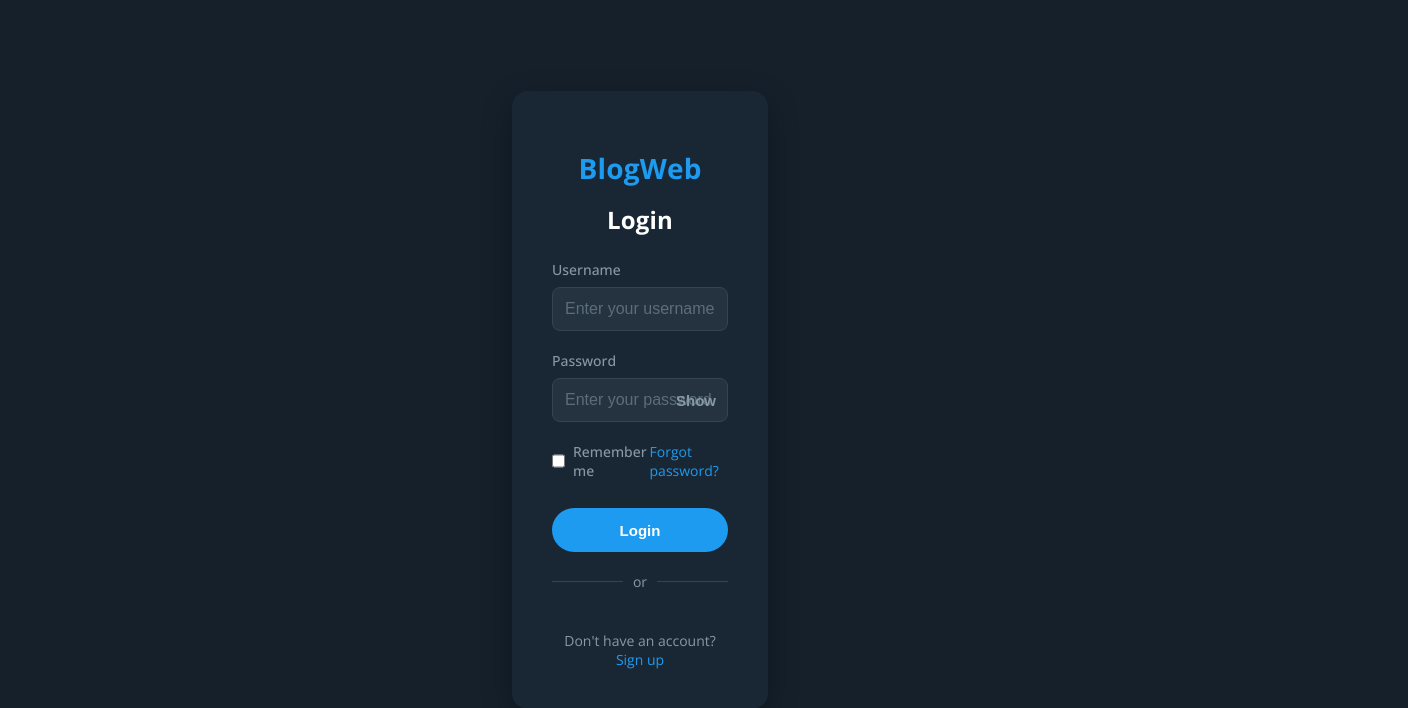
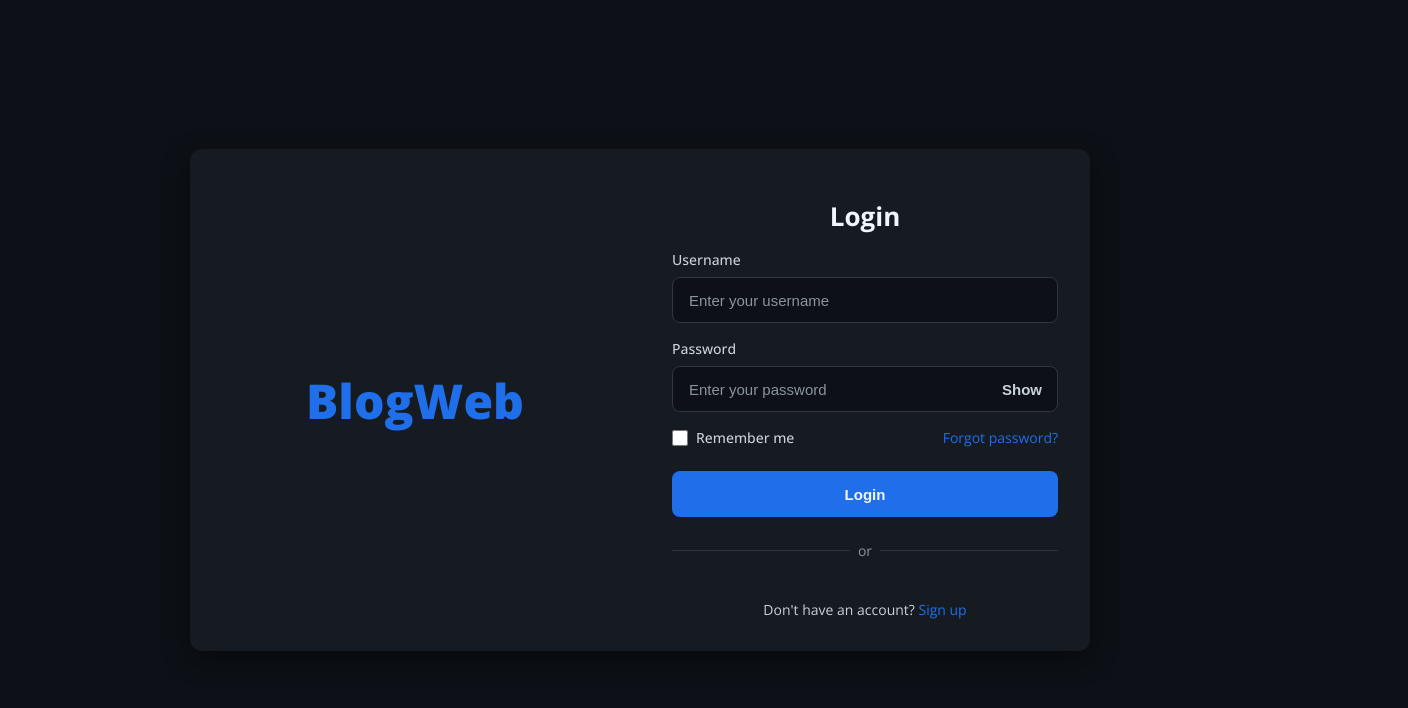
Before and after one commit to Czarny21012212/BlogWeb, a React (Create React App) app in the folder Frontend/blog-web/: page /login in a window 1280 px wide. Shown: the top 708 px of the page, 1408 px wide, since content can reach past the window. Built offline with nearby package versions, Linux system fonts and the light colour scheme; a web font is replaced by a local one.

Commit message:
create a design and userPanel

```diff
--- a/Frontend/blog-web/src/Home/home.css
+++ b/Frontend/blog-web/src/Home/home.css
@@ -1,120 +1,151 @@
 @import url('https://fonts.googleapis.com/css2?family=Open+Sans:ital,wght@0,300..800;1,300..800&family=Roboto:ital,wght@0,100..900;1,100..900&display=swap');
 
 :root {
-  --bg-primary: #15202b;
-  --bg-secondary: #192734;
-  --border-color: #253341;
-  --text-primary: #ffffff;
-  --text-secondary: #ccd6dd;
-  --text-tertiary: #8899a6;
-  --accent-color: #1d9bf0;
-  --accent-hover: #1a8cd8;
-  --hover-overlay: rgba(29, 155, 240, 0.1);
-
-  --spacing-xs: 0.5rem;
-  --spacing-sm: 0.75rem;
-  --spacing-md: 1rem;
-  --spacing-lg: 1.5rem;
-  --spacing-xl: 2rem;
+  --bg-primary: #0d1117;
+  --bg-secondary: #161b22;
+  --text-primary: #f0f6fc;
+  --text-secondary: #c9d1d9;
+  --text-tertiary: #8b949e;
+  --border-color: #30363d;
+  --accent-color: #1f6feb;
+  --accent-hover: #388bfd;
+  --spacing-xs: 4px;
+  --spacing-sm: 8px;
+  --spacing-md: 16px;
+  --spacing-lg: 24px;
+  --spacing-xl: 32px;
 }
 
 * {
   box-sizing: border-box;
 }
 
+html, body {
+  height: 100%;
+  margin: 0;
+  padding: 0;
+  overflow: hidden;
+}
+
 body {
+  font-family: "Open Sans", sans-serif;
   background-color: var(--bg-primary);
   color: var(--text-primary);
-  font-family: "Open Sans", sans-serif;
-  margin: 0;
-  padding: 0;
+  overflow-y: auto;
+}
+
+.home-container {
+  display: flex;
+  width: 100%;
+  height: 100vh;
+  overflow: hidden;
+}
+
+/* Fixed user panel on the left side */
+.user-panel {
+  position: fixed;
+  top: 0;
+  left: 0;
+  width: 20vw;
+  max-width: 300px;
+  margin: 5vh;
+  background-color: var(--bg-secondary);
+  padding: var(--spacing-md) var(--spacing-lg);
+  z-index: 10;
+  border-radius: 12px;
+  box-shadow: 0 1px 10px rgba(0, 0, 0, 0.034);
+}
+
+/* Main content area with posts */
+.all-posts {
+  margin-left: calc(30vw + 10px);
+  margin-top: 5vh;
+  width: calc(40vw - 10px);
+  height: 100vh;
+  overflow-y: auto;
+  position: relative;
+  padding-bottom: 60px;
 }
 
 .posts-container {
   display: flex;
   flex-direction: column;
-  gap: var(--spacing-lg);
-  max-width: 700px;
-  margin: var(--spacing-xl) auto;
-  padding: 0 var(--spacing-md);
   width: 100%;
+  max-width: 600px;
+  margin: 0 auto;
 }
 
+/* Twitter-like post styling */
 .post {
   background-color: var(--bg-secondary);
-  border: 1px solid var(--border-color);
-  border-radius: 16px;
-  padding: var(--spacing-lg);
-  box-shadow: 0 4px 12px rgba(0, 0, 0, 0.2);
-  transition: background 0.3s ease, transform 0.2s ease;
+  padding: var(--spacing-md) var(--spacing-lg);
+  position: relative;
+  width: 100%;
+  margin: var(--spacing-sm);
+  border-radius: 12px;
+  box-shadow: 0 1px 10px rgba(0, 0, 0, 0.034);
 }
 
+/* Post header with avatar and name */
 .post-header {
   display: flex;
   justify-content: space-between;
-  align-items: center;
-  margin-bottom: var(--spacing-md);
+  align-items: flex-start;
+  margin-bottom: var(--spacing-sm);
 }
 
 .post-title {
-  font-size: 1.25rem;
+  font-size: 1.1rem;
   font-weight: bold;
-  color: #e8f5fe;
+  color: var(--text-primary);
   margin: 0;
 }
 
 .post-author {
-  font-size: 0.95rem;
+  font-size: 0.9rem;
   color: var(--text-tertiary);
+  margin-left: var(--spacing-xs);
 }
 
 .post-content {
-  font-size: 1rem;
-  color: var(--text-secondary);
-  line-height: 1.6;
+  font-size: 0.95rem;
+  color: var(--text-primary);
+  line-height: 1.4;
+  margin: var(--spacing-md) 0;
+  word-wrap: break-word;
 }
 
-/* Statistics Design */
-
+/* Statistics container (likes, retweets, etc) */
 .statistics-container {
   display: flex;
   align-items: center;
-  padding: 4px 8px;
-  margin-top: var(--spacing-sm);
+  justify-content: space-between;
+  max-width: 425px;
+  margin-top: var(--spacing-md);
 }
 
 .statistics-icon {
-  font-family: "Open Sans", sans-serif;
   background: none;
   border: none;
-  font-size: 14px;
-  color: #d1d1d1;
+  font-size: 13px;
+  color: var(--text-secondary);
   display: flex;
   align-items: center;
   gap: 4px;
   cursor: pointer;
-  padding: 2px;
-  border-radius: 4px;
-  transition: color 0.2s, background-color 0.2s;
+  padding: 4px 8px;
+  border-radius: 50%;
 }
 
 .statistics-icon:hover {
-  color: #ffee00cb;
-  background-color: rgba(255, 238, 0, 0.1);
+  color: var(--text-secondary);
+  background-color: transparent;
 }
 
-.statistics-icon:focus {
-  outline: 2px solid var(--accent-color);
-  outline-offset: 2px;
-}
-
-/* Comment Section Design */
-
+/* Comments section */
 .comments-container {
-  padding-top: var(--spacing-lg);
-  font-family: 'Open Sans', sans-serif;
-  color: #e0e0e0;
-  font-size: 0.95rem;
+  padding-top: var(--spacing-sm);
+  width: 100%;
 }
 
 .toggle-comments {
@@ -122,38 +153,24 @@ body {
   font-size: 0.9rem;
   cursor: pointer;
   user-select: none;
-  margin-bottom: var(--spacing-xs);
-  transition: color 0.2s;
   padding: var(--spacing-xs);
   border-radius: 4px;
 }
 
 .toggle-comments:hover {
-  color: var(--text-primary);
-
-}
-
-.toggle-comments:focus {
-  outline: 2px solid var(--accent-color);
-  outline-offset: 2px;
-}
-
-.comments-divider {
-  border-top: 1px solid var(--text-tertiary);
-  margin: var(--spacing-lg) 0;
+  color: var(--text-tertiary);
 }
 
 .comment {
-  border-bottom: 1px solid #2c2c2e;
-  padding-bottom: var(--spacing-md);
-  margin-bottom: var(--spacing-md);
+  padding: var(--spacing-sm) 0;
+  border-bottom: 1px solid var(--border-color);
 }
 
 .comment-header {
   display: flex;
   justify-content: space-between;
   font-size: 0.85rem;
-  color: #9e9e9e;
+  color: var(--text-tertiary);
   margin-bottom: 0.3rem;
 }
 
@@ -169,55 +186,45 @@ body {
 
 .comment-content {
   white-space: pre-wrap;
-  line-height: 1.5;
-  color: #dddddd;
+  line-height: 1.4;
+  color: var(--text-primary);
+  font-size: 0.9rem;
 }
 
 .no-comments {
   font-size: 0.85rem;
-  color: #777;
+  color: var(--text-tertiary);
   font-style: italic;
+  padding: var(--spacing-md) 0;
 }
 
-/* Send Comment Design */
-
+/* Comment input */
 .comment-form {
   display: flex;
   flex-direction: column;
-  gap: var(--spacing-md);
-  margin-top: var(--spacing-lg);
-}
-
-.comment-label {
-  font-weight: 500;
-  font-size: 14px;
-  color: #8899a6;
-  font-family: 'Open Sans', sans-serif;
-  margin-bottom: var(--spacing-xs);
+  margin-top: var(--spacing-md);
+  border-top: 1px solid var(--border-color);
+  padding-top: var(--spacing-md);
 }
 
 .comment-input-wrapper {
   display: flex;
   align-items: center;
-  background-color: #1c1e22;
-  border: 1px solid #38444d;
-  border-radius: 16px;
+  background-color: transparent;
+  border: 1px solid var(--border-color);
+  border-radius: 20px;
   padding: 8px 12px;
-  transition: all 0.2s ease;
 }
 
 .comment-input-wrapper:focus-within {
   border-color: var(--accent-color);
-  box-shadow: 0 0 0 2px rgba(29, 155, 240, 0.2);
-
+  box-shadow: none;
 }
 
 .comment-input {
   flex: 1;
   background: transparent;
-  height: 20px;
   border: none;
-  margin-top: 20px;
   color: var(--text-primary);
   font-size: 15px;
   font-family: 'Open Sans', sans-serif;
@@ -226,165 +233,188 @@ body {
   line-height: 1.4;
 }
 
-.comment-input:focus {
-  outline: none;
-  box-shadow: none;
-}
-
 .comment-input::placeholder {
-  color: #6e767d;
+  color: var(--text-tertiary);
 }
 
 .comment-submit {
   background-color: var(--accent-color);
-  width: 36px;
-  height: 36px;
+  width: 40px;
+  height: 40px;
   border: none;
   border-radius: 50%;
   display: flex;
   align-items: center;
   justify-content: center;
   cursor: pointer;
-  transition: all 0.2s ease;
-  margin-left: var(--spacing-sm);
   color: white;
-  box-shadow: 0 2px 5px rgba(0, 0, 0, 0.2);
 }
 
 .comment-submit:hover {
-  background-color: var(--accent-hover);
-  transform: translateY(-1px);
-  box-shadow: 0 4px 8px rgba(0, 0, 0, 0.3);
+  background-color: var(--accent-color);
 }
 
-.comment-submit:active {
-  transform: translateY(1px);
-  box-shadow: 0 1px 2px rgba(0, 0, 0, 0.3);
+/* Reply styling */
+.reply {
+  margin-left: 24px;
+  padding: var(--spacing-sm) var(--spacing-sm);
+  margin-bottom: var(--spacing-xs);
+  margin-top: var(--spacing-sm);
+  background-color: rgba(255, 255, 255, 0.03);
+  border-radius: 12px;
+  box-shadow: 0 1px 3px rgba(0, 0, 0, 0.1);
+}
+.reply-header{
+  display: flex;
+  justify-content: space-between;
+  font-size: 0.85rem;
+  color: var(--text-tertiary);
+  margin-bottom: 0.3rem;
 }
 
-.comment-submit:focus {
-  outline: 2px solid rgba(255, 255, 255, 0.7);
-  outline-offset: 2px;
-}
-
-.comment-submit svg {
-  color: white;
-  width: 18px;
-  height: 18px;
-}
-
-@media (max-width: 768px) {
-  .posts-container {
-    padding: 0 var(--spacing-sm);
-  }
-
-  .post {
-    padding: var(--spacing-md);
-  }
-}
-
-@media (max-width: 480px) {
-  .post-header {
-    flex-direction: column;
-    align-items: flex-start;
-    gap: var(--spacing-xs);
-  }
-
-  .statistics-container {
-    justify-content: space-around;
-  }
-}
-
-.reply {
-  margin-left: 20px;
-  margin-top: 12px;
-  padding: 10px 14px;
-  background-color: #1e2a38;
-  border: 1px solid #2b3a4b;
-  border-radius: 10px;
-  font-size: 14px;
-  color: #d1d1d1;
-}
-
-.reply-header {
+.reply-header-container {
   display: flex;
-  justify-content: space-between;
-  margin-bottom: 6px;
+  align-items: center;
+  gap: 8px;
 }
 
 .reply-title {
-  font-size: 15px;
+  font-size: 14px;
   font-weight: 500;
-  color: #f0f0f0;
+  color: var(--text-primary);
   margin: 0;
 }
 
 .reply-author {
   font-size: 13px;
-  color: #8899a6;
+  color: var(--text-tertiary);
 }
-.reply-header-container{
-  display: flex;
-  gap: 20px;
-  align-items: center;
-  margin-bottom: 4px;
-}
+
 .reply-content {
-  color: #c3c3c3;
+  color: var(--text-primary);
   font-size: 14px;
-  line-height: 1.5;
+  line-height: 1.4;
   margin-top: 4px;
 }
+input:focus{
+  border: none;
+  box-shadow: none;
+  outline: none;
+  background-color: transparent;
+  color: var(--text-primary);
+
+  font-family: 'Open Sans', sans-serif;
+  padding: 8px 4px;
+}
+
 .reply-show {
-  margin-bottom: 8px;
-  color: #8ab4f8;
+  color: var(--accent-color);
   font-size: 13px;
   cursor: pointer;
-  transition: color 0.2s ease;
+  margin: var(--spacing-xs) 0;
 }
 
 .reply-show:hover {
-  color: #bbd5ff;
+  text-decoration: none;
 }
-.reply-publication{
+
+.reply-publication {
   font-size: 13px;
-  color: #8899a6;
+  color: var(--text-tertiary);
   margin-top: 4px;
 }
 
-
-/* Reply Form Design */
-
-
-
+/* Reply input */
 .reply-input-wrapper {
   display: flex;
   align-items: center;
-  height: 60px;
-  margin-left: 20px;
-  background-color: #1c1e22;
-  border: 1px solid #38444d;
-  border-radius: 16px;
-  padding: 0px 12px;
-  transition: all 0.2s ease;
+  margin-left: 24px;
+  background-color: transparent;
+  border: 1px solid var(--border-color);
+  border-radius: 20px;
+  padding: 5px 15px;
+  margin-top: var(--spacing-sm);
 }
+
 .reply-input-wrapper:focus-within {
   border-color: var(--accent-color);
-  box-shadow: 0 0 0 2px rgba(29, 155, 240, 0.2);
+  box-shadow: none;
 }
+
 .reply-input {
   flex: 1;
   background: transparent;
-  margin-top: 20px;
   border: none;
   color: var(--text-primary);
-  font-size: 15px;
+  font-size: 14px;
   font-family: 'Open Sans', sans-serif;
+  box-shadow: none;
   outline: none;
   padding: 8px 4px;
   line-height: 1.4;
 }
-.reply-input:focus {
+.reply-input::placeholder {
+  color: var(--text-tertiary);
+}
+.reply-input::focus {
+  border: none;
+  box-shadow: none;
   outline: none;
-  box-shadow: none;
+  background-color: transparent;
+  color: var(--text-primary);
+  font-size: 14px;
+  font-family: 'Open Sans', sans-serif;
+  padding: 8px 4px;
 }
+
+
+/* Responsive styles */
+@media (max-width: 1000px) {
+  .user-panel {
+    width: 80px;
+    min-width: 80px;
+  }
+
+  .all-posts {
+    margin-left: 80px;
+    width: calc(100% - 80px);
+  }
+}
+
+@media (max-width: 768px) {
+  .home-container {
+    flex-direction: column-reverse;
+  }
+
+  .user-panel {
+    position: fixed;
+    bottom: 0;
+    top: auto;
+    left: 0;
+    width: 100%;
+    height: 60px;
+    max-width: none;
+    display: flex;
+    justify-content: space-around;
+    align-items: center;
+    border-top: 1px solid var(--border-color);
+    border-right: none;
+    padding: 0;
+  }
+
+  .all-posts {
+    margin-left: 0;
+    width: 100%;
+    padding-bottom: 60px;
+  }
+}
+
+@media (max-width: 480px) {
+  .post {
+    padding: var(--spacing-md);
+  }
+
+  .statistics-container {
+    justify-content: space-between;
+  }
+}
--- a/Frontend/blog-web/src/Login/login.css
+++ b/Frontend/blog-web/src/Login/login.css
@@ -1,138 +1,176 @@
-/* Main styles */
+:root {
+  --bg-primary: #0d1117;
+  --bg-secondary: #161b22;
+  --text-primary: #f0f6fc;
+  --text-secondary: #c9d1d9;
+  --text-tertiary: #8b949e;
+  --border-color: #30363d;
+  --accent-color: #1f6feb;
+  --accent-hover: #388bfd;
+  --spacing-xs: 4px;
+  --spacing-sm: 8px;
+  --spacing-md: 16px;
+  --spacing-lg: 24px;
+  --spacing-xl: 32px;
+}
+
 body {
   margin: 0;
   padding: 0;
   font-family: -apple-system, BlinkMacSystemFont, 'Segoe UI', Roboto, Oxygen, Ubuntu, Cantarell, sans-serif;
-    background-color: #15202b;
-    color: #ffffff;
-    min-height: 100vh;
+  background-color: var(--bg-primary);
+  color: var(--text-primary);
   display: flex;
   align-items: center;
   justify-content: center;
-    overflow-x: hidden;
+  height: 100vh;
+  overflow: hidden;
 }
-  .all-container{
+
+.all-container {
   display: flex;
   justify-content: center;
   align-items: center;
-    width: 120vw;
+  width: 100vw;
 }
 
-  /* Container */
-  .login-container {
-    background-color: #192734;
-    border-radius: 16px;
-    width: 20vw;
-    max-width: 480px;
-    padding: 40px;
-    box-shadow: 0 10px 30px rgba(0, 0, 0, 0.3);
+.login-wrapper {
+  display: flex;
+  align-items: center;
+  width: 100%;
+  max-width: 900px;
+  background-color: var(--bg-secondary);
+  border-radius: 12px;
+  box-shadow: 0 8px 24px rgba(0, 0, 0, 0.5);
+  overflow: hidden;
 }
 
-  /* Header */
+.icon-container {
+  flex: 1;
+  display: flex;
+  justify-content: center;
+  align-items: center;
+
+  padding: var(--spacing-xl);
+}
+
+.icon-container::before {
+  content: "BlogWeb";
+  font-size: 48px;
+  font-weight: 800;
+  color: var(--accent-color);
+  text-align: center;
+}
+
+.login-container {
+  flex: 1;
+  padding: var(--spacing-xl);
+  background-color: var(--bg-secondary);
+  display: flex;
+  flex-direction: column;
+  justify-content: center;
+}
+
 h1 {
-    color: #ffffff;
-    font-size: 24px;
+  color: var(--text-primary);
+  font-size: 26px;
   font-weight: 700;
   text-align: center;
-    margin-bottom: 24px;
-    letter-spacing: 0.2px;
+  margin-bottom: var(--spacing-md);
 }
 
 .blog-title {
-    color: #1d9bf0;
-    font-size: 28px;
-    margin-bottom: 8px;
+  color: var(--accent-color);
+  font-size: 30px;
+  font-weight: 800;
+  margin-bottom: var(--spacing-sm);
+  text-align: center;
 }
 
-  /* Form */
 .login-form {
   display: flex;
   flex-direction: column;
 }
 
-  /* Labels */
 label {
   font-size: 14px;
   font-weight: 500;
-    margin-bottom: 8px;
-    color: #8899a6;
+  margin-bottom: var(--spacing-sm);
+  color: var(--text-secondary);
 }
 
-  /* Inputs */
-  input {
-    height: 44px;
-    padding: 0 12px;
-    margin-bottom: 20px;
+.input-wrapper {
+  height: 46px;
+  padding: 0 var(--spacing-md);
+  margin-bottom: var(--spacing-md);
   border-radius: 8px;
-    border: 1px solid #38444d;
-    background-color: #253341;
-    color: #ffffff;
-    font-size: 16px;
-    transition: border-color 0.2s, box-shadow 0.2s;
+  border: 1px solid var(--border-color);
+  background-color: var(--bg-primary);
+  color: var(--text-primary);
+  font-size: 15px;
+  transition: border-color 0.2s;
   width: 100%;
   box-sizing: border-box;
 }
 
-  input:focus {
-    outline: none;
-    border-color: #1d9bf0;
-    box-shadow: 0 0 0 2px rgba(29, 155, 240, 0.3);
+.input-wrapper:focus {
+  border-color: var(--accent-color);
+  box-shadow: 0 0 0 2px rgba(31, 111, 235, 0.3);
+  font-size: 15px;
+  padding: 0 var(--spacing-md);
 }
 
 input::placeholder {
-    color: #5c6d7a;
+  color: var(--text-tertiary);
 }
 
-  /* Button */
 button {
-    height: 44px;
-    border-radius: 50px;
-    background-color: #1d9bf0;
-    color: #ffffff;
-    font-weight: 700;
+  height: 46px;
+  border-radius: 8px;
+  background-color: var(--accent-color);
+  color: var(--text-primary);
+  font-weight: 600;
   font-size: 15px;
   border: none;
   cursor: pointer;
   transition: background-color 0.2s;
-    margin-top: 8px;
+  margin-top: var(--spacing-sm);
 }
 
 button:hover {
-    background-color: #1a8cd8;
+
 }
 
 button:active {
-    background-color: #177cc0;
+
   transform: translateY(1px);
 }
 
-  /* Error message */
 .error-message {
-    background-color: rgba(224, 36, 94, 0.1);
-    border-left: 3px solid #e0245e;
-    color: #f8a9c4;
-    padding: 12px;
-    margin-top: 16px;
+  background-color: rgba(248, 81, 73, 0.1);
+  border-left: 3px solid #f85149;
+  color: #ff9c9a;
+  padding: var(--spacing-sm);
+  margin-top: var(--spacing-md);
   border-radius: 4px;
   font-size: 14px;
 }
 
 .success-message {
-    background-color: rgba(36, 224, 99, 0.068);
-    border-left: 3px solid #24e079;
-    color: #a9f8ad;
-    padding: 12px;
-    margin-top: 16px;
+  background-color: rgba(46, 160, 67, 0.1);
+  border-left: 3px solid #2ea043;
+  color: #a7f3b0;
+  padding: var(--spacing-sm);
+  margin-top: var(--spacing-md);
   border-radius: 4px;
   font-size: 14px;
 }
 
-  /* Additional elements */
 .divider {
   display: flex;
   align-items: center;
-    margin: 20px 0;
-    color: #8899a6;
+  margin: var(--spacing-lg) 0;
+  color: var(--text-tertiary);
   font-size: 14px;
 }
 
@@ -141,26 +179,26 @@ body {
   content: "";
   flex: 1;
   height: 1px;
-    background-color: #38444d;
+  background-color: var(--border-color);
 }
 
 .divider::before {
-    margin-right: 10px;
+  margin-right: var(--spacing-sm);
 }
 
 .divider::after {
-    margin-left: 10px;
+  margin-left: var(--spacing-sm);
 }
 
 .signup-link {
   text-align: center;
-    margin-top: 20px;
+  margin-top: var(--spacing-md);
   font-size: 14px;
-    color: #8899a6;
+  color: var(--text-secondary);
 }
 
 .signup-link a {
-    color: #1d9bf0;
+  color: var(--accent-color);
   text-decoration: none;
 }
 
@@ -168,11 +206,10 @@ body {
   text-decoration: underline;
 }
 
-  /* Password input wrapper */
 .password-input-wrapper {
   position: relative;
   width: 100%;
-    margin-bottom: 20px;
+  margin-bottom: var(--spacing-md);
 }
 
 .password-input-wrapper input {
@@ -183,12 +220,12 @@ body {
 
 .toggle-password {
   position: absolute;
-    right: 12px;
+  right: var(--spacing-md);
   top: 50%;
   transform: translateY(-50%);
   background: none;
   border: none;
-    color: #8899a6;
+  color: var(--text-secondary);
   cursor: pointer;
   padding: 0;
   height: auto;
@@ -198,16 +235,14 @@ body {
 }
 
 .toggle-password:hover {
-    color: #1dc6f0;
-    background-color: transparent;
+  color: var(--accent-color);
 }
 
-  /* Remember me */
 .form-options {
   display: flex;
   justify-content: space-between;
   align-items: center;
-    margin-bottom: 20px;
+  margin-bottom: var(--spacing-md);
 }
 
 .remember-me {
@@ -216,10 +251,9 @@ body {
 }
 
 .remember-me input {
-    margin: 0 8px 0 0;
+  margin: 0 var(--spacing-sm) 0 0;
   width: 16px;
   height: 16px;
-    min-width: auto;
 }
 
 .remember-me label {
@@ -227,7 +261,7 @@ body {
 }
 
 .forgot-password {
-    color: #1d9bf0;
+  color: var(--accent-color);
   font-size: 14px;
   text-decoration: none;
 }
--- a/Frontend/blog-web/src/Login/login.js
+++ b/Frontend/blog-web/src/Login/login.js
@@ -48,22 +48,23 @@ function Login() {
         .catch(error => {
             console.error('Error:', error);
         });
-
     }
 
     return (
-    <div className='all-container'>
+    <div className="all-container">
+        <div className="login-wrapper">
+        <div className="icon-container"></div>
         <div className="login-container">
-        <h1 className="blog-title">BlogWeb</h1>
             <h1>Login</h1>
-        <div className="login-form">
+            <form className="login-form" onSubmit={checkLogin}>
             <label htmlFor="username">Username</label>
             <input
                 type="text"
                 id="username"
                 name="email"
                 placeholder="Enter your username"
-            onChange={e => setLoginData({...loginData, [e.target.name]: e.target.value})}
+                className="input-wrapper"
+                onChange={(e) => setLoginData({ ...loginData, [e.target.name]: e.target.value })}
                 required
             />
 
@@ -73,8 +74,9 @@ function Login() {
                 type={showPassword ? "text" : "password"}
                 id="password"
                 name="password"
+                className="input-wrapper"
                 placeholder="Enter your password"
-            onChange={e => setLoginData({...loginData, [e.target.name]: e.target.value})}
+                onChange={(e) => setLoginData({ ...loginData, [e.target.name]: e.target.value })}
                 required
                 />
                 <button
@@ -82,7 +84,7 @@ function Login() {
                 className="toggle-password"
                 onClick={() => setShowPassword(!showPassword)}
                 >
-            {showPassword ? 'Hide' : 'Show'}
+                {showPassword ? "Hide" : "Show"}
                 </button>
             </div>
 
@@ -94,15 +96,16 @@ function Login() {
                 <a className="forgot-password">Forgot password?</a>
             </div>
 
-        <button type="submit" onClick={checkLogin}>Login</button>
+            <button type="submit">Login</button>
 
-        {message && <p className={message === 'success' ? 'success-message' : 'error-message'}>{message}</p>}
+            {message && <p className={message === "success" ? "success-message" : "error-message"}>{message}</p>}
 
             <div className="divider">or</div>
 
             <div className="signup-link">
                 Don't have an account? <a href="/register">Sign up</a>
             </div>
+            </form>
         </div>
         </div>
     </div>
--- a/Frontend/blog-web/src/components/StatisticsPost.js
+++ b/Frontend/blog-web/src/components/Posts/StatisticsPost.js
@@ -1,5 +1,5 @@
 import React, { useEffect } from 'react';
-import '../Home/home.css';
+import '../../Home/home.css';
 
 function StatisticsPost({ postId }) {
 
--- a/Frontend/blog-web/src/components/comments.js
+++ b/Frontend/blog-web/src/components/Posts/comments.js
@@ -1,6 +1,6 @@
 import  { use, useEffect, useState } from 'react';
 import { Send } from 'lucide-react';
-import '../Home/home.css';
+import '../../Home/home.css';
 import CommentsReplies from './commentReplies';
 
 function Comments({ postId }) {
--- /dev/null
+++ b/Frontend/blog-web/src/components/UserPanel/userPanel.css
@@ -0,0 +1,21 @@
+body{
+    position: fixed;
+}
+.user-panel-container{
+    display: flex;
+    flex-direction: column;
+
+}
+.user-panel-header{
+    display: flex;
+    align-items: center;
+    justify-content: left;
+    gap: 10px;
+    margin-bottom: 20px;
+    font-size: 1rem;
+}
+.user-email{
+    font-size: 0.8rem;
+    color: #8899a6;
+    margin-top: -25px;
+}
```
Also changed, not shown: Frontend/blog-web/src/Home/home.js (+11 -4 lines), Frontend/blog-web/src/components/Posts/allPosts.js (renamed from Frontend/blog-web/src/components/allPosts.js, +3 -8 lines), Frontend/blog-web/src/components/Posts/commentReplies.js (renamed from Frontend/blog-web/src/components/commentReplies.js, +6 -1 lines), Frontend/blog-web/src/components/UserPanel/userPanel.js (added, +49 -0 lines). Lines whose indentation alone changed are shown as unchanged.
